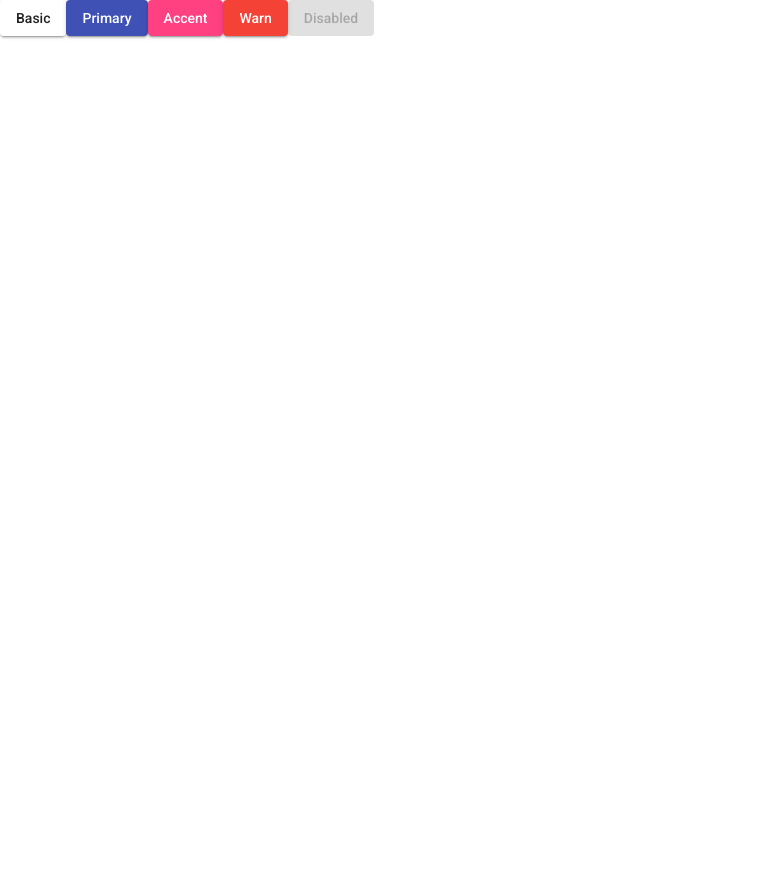
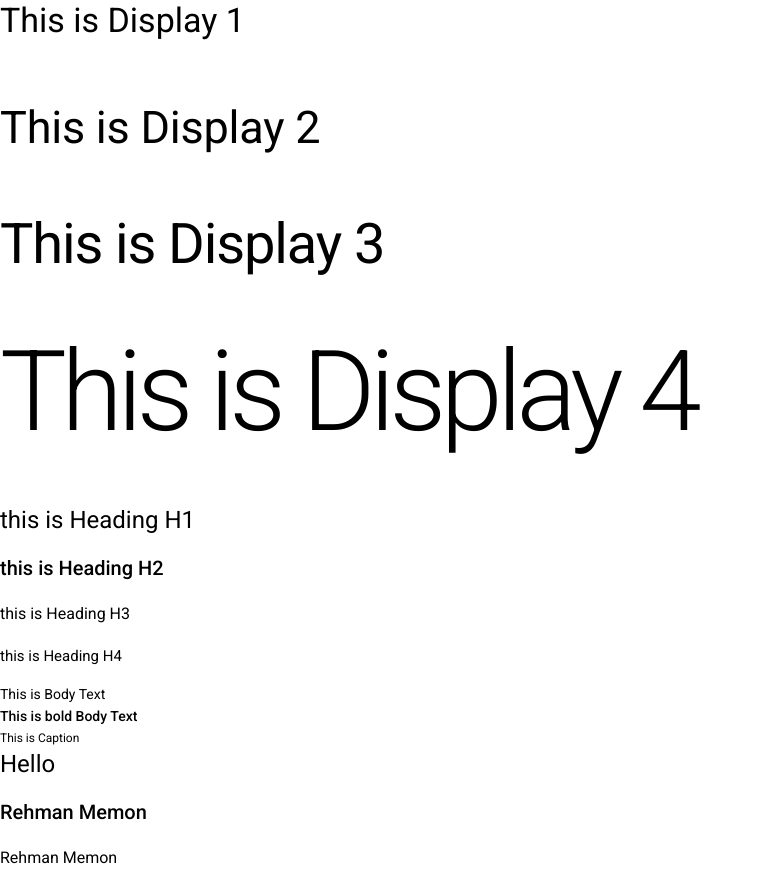
Before and after one commit to rehmanmemon12/angular-material-ui-, an Angular app: page / in a window 1280 px wide. Shown: the whole page, without its empty margins (0-763 px from the left). Before the commit the page ends 800 px from the top, so only its background shows below. Built offline with nearby package versions, Linux system fonts and the light colour scheme.

Commit message:
Typghrapy Material

```diff
--- a/src/app/app.component.html
+++ b/src/app/app.component.html
@@ -1,5 +1,19 @@
-<button mat-raised-button>Basic</button>
-<button mat-raised-button color="primary">Primary</button>
-<button mat-raised-button color="accent">Accent</button>
-<button mat-raised-button color="warn">Warn</button>
-<button mat-raised-button disabled>Disabled</button>
+<div class="mat-display-1">This is Display 1</div>
+<div class="mat-display-2">This is Display 2</div>
+<div class="mat-display-3">This is Display 3</div>
+<div class="mat-display-4">This is Display 4</div>
+
+<div class="mat-headline"> this is Heading H1</div>
+<div class="mat-title"> this is Heading H2</div>
+<div class="mat-subheading-2"> this is Heading H3</div>
+<div class="mat-subheading-1"> this is Heading H4</div>
+
+<div class="mat-body-1">This is Body Text</div>
+<div class="mat-body-2">This is bold Body Text</div>
+<div class="mat-caption">This is Caption</div>
+
+<div class="mat-typography">
+  <h1>Hello</h1>
+  <h2>Rehman Memon</h2>
+  <h3>Rehman Memon</h3>
+</div>
```
